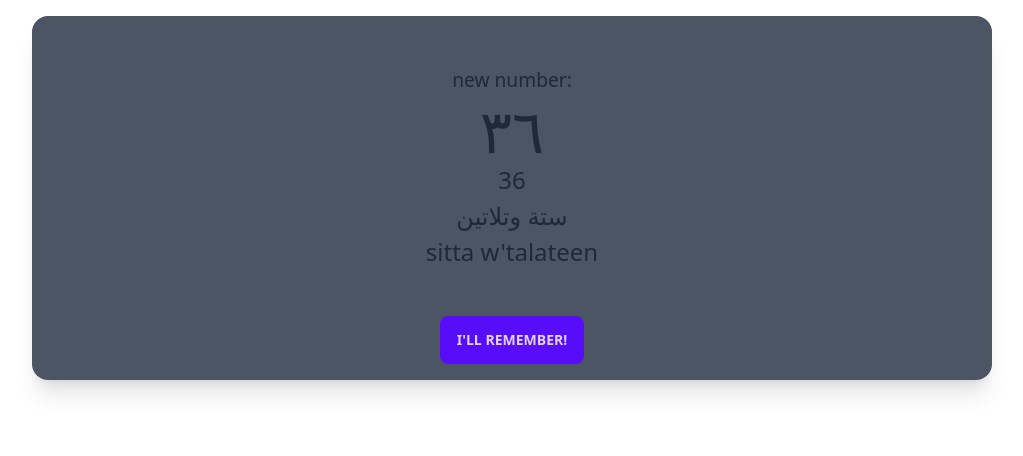
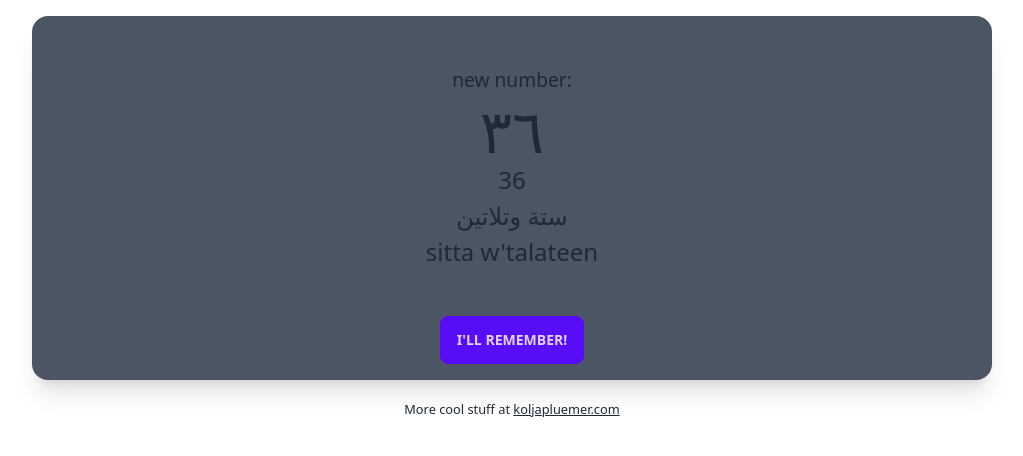
Before and after one commit to koljapluemer/arabic-numbers-practice, a Vue app: page / in a window 1280 px wide. Shown: the top 456 px of the page, without its empty margins (128-1151 px from the left). Built offline with nearby package versions, Linux system fonts and the light colour scheme.

Commit message:
fulfill various DoD items

```diff
--- a/src/App.vue
+++ b/src/App.vue
@@ -237,6 +237,10 @@ function handleAnswer(answer) {
       </button>
     </div>
   </div>
+
+  <footer>
+  <small>More cool stuff at <a class="underline" href="https://koljapluemer.com/">koljapluemer.com</a></small>
+  </footer>
 </template>
 
 <style scoped></style>
```
Also changed, not shown: 1 other file (tests, documents, lock files or other folders).
